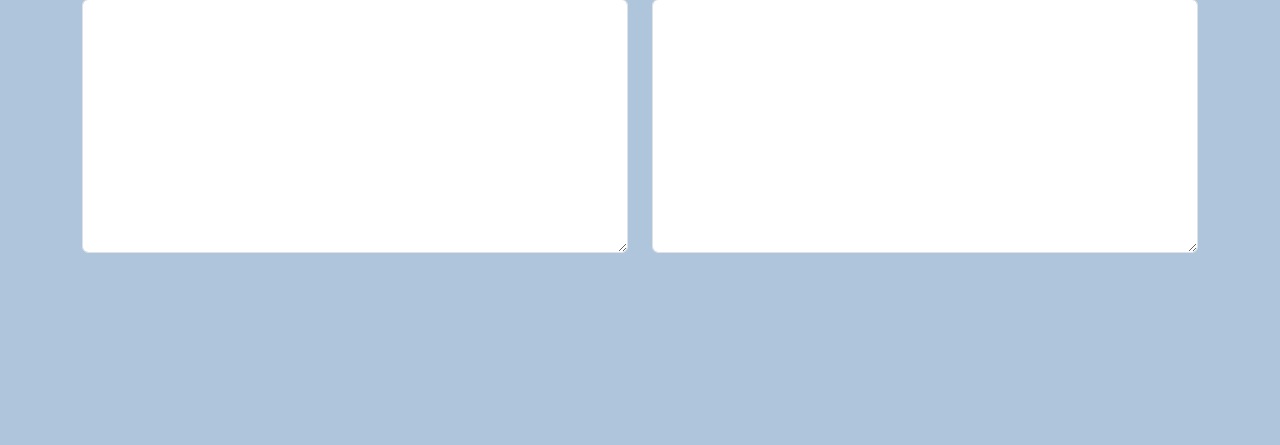
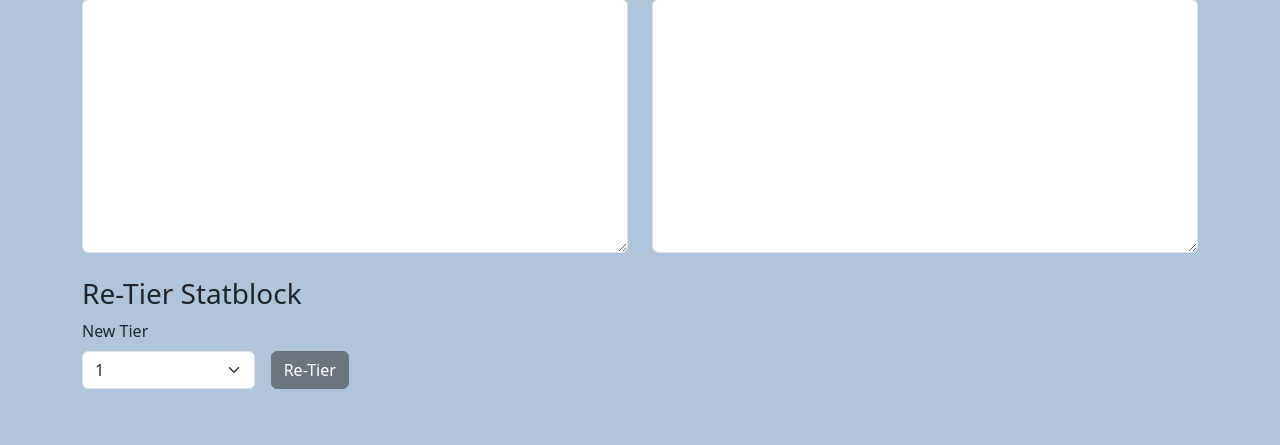
Before and after one commit to mabrown666/DaggerheartCodex, a Flask app: page / in a window 1280 px wide. Shown: the part 735-1180 px from the top of the page. Before the commit the page ends 988 px from the top, so only its background shows below. Run offline with Flask 2, Linux system fonts and the light colour scheme.

Commit message:
Implement re-tiering functionality for statblocks with API support and UI integration

```diff
--- a/app.py
+++ b/app.py
@@ -1,6 +1,7 @@
 import os
 import json
 import shutil
+import re
 from flask import Flask, render_template, request, jsonify, redirect, url_for, abort
 
 app = Flask(__name__)
@@ -50,6 +51,73 @@ def find_stat(data, name):
         if s.get('name', '').strip().lower() == name_lower:
             return s
     return None
+
+def revalue_dice(dice_str, old_tier, new_tier):
+    "Ppdates dice roll description based on a tier change."
+    dice_regex = r'^(\d+)d(\d+)([+-]\d+)?$'
+    match = re.match(dice_regex, dice_str.strip().lower())
+    if match:
+        num_dice = int(match.group(1))
+        dice_size = int(match.group(2))
+        modifier_str = match.group(3)
+        modifier = int(modifier_str) if modifier_str else 0
+        num_dice=int((num_dice / old_tier) * new_tier)
+        modifier=0 if modifier==0 else int((modifier / old_tier) * new_tier)
+        if modifier==0:
+            dice_str = f"{int(num_dice)}d{dice_size}"
+        else:
+            dice_str = f"{int(num_dice)}d{dice_size}{'+' if modifier > 0 else ''}{modifier}"
+    elif int(dice_str)>0:
+        d=int((int(dice_str)/old_tier) * new_tier)
+        dice_str=f"{d}"
+    return dice_str
+
+def retier(stat, new_tier):
+    """Placeholder function to perform re-tier calculations."""
+    thresholds_regex = r'^(\d+)/(\d+)$'
+    if stat:
+        if stat['category']!='Adversaries':
+            return None
+        old_tier = stat.get('tier')
+        if not old_tier:
+            return None
+        stat['tier'] = new_tier
+        new_tier=int(new_tier)
+        old_tier=int(old_tier)
+        tier_dif=int(new_tier) - int(old_tier)
+        if tier_dif==0:
+            return None
+        tier_change_text=["Inferior", "Lesser", "Small", "" , "Large", "Greater", "Superior"][(int(new_tier) - int(old_tier))+3]
+        stat['name'] = f"{tier_change_text} {stat['name']}"
+        stat['damage_dice'] = revalue_dice(stat['damage_dice'], old_tier, new_tier)
+        match = re.match(thresholds_regex, stat['thresholds'].strip().lower())
+        if match:
+            low_threshold = int(match.group(1))
+            high_threshold = int(match.group(2))
+            low_threshold=low_threshold + (6 * tier_dif)
+            high_threshold=high_threshold + (11 * tier_dif)
+            stat['thresholds'] = f"{low_threshold}/{high_threshold}"
+        atk=int(stat['atk'])
+        atk=atk + (tier_dif)
+        stat['atk']=f"{'+' if atk>0 else ''}{atk}"
+        hp=int(stat['hp'])
+        hp=hp + (2 * tier_dif)
+        stat['hp']=f"{hp}"
+        stress=int(stat['stress'])
+        stress=stress + (2 * tier_dif)
+        stat['stress']=f"{stress}"
+        difficulty=int(stat['difficulty'])
+        difficulty=difficulty + (3 * tier_dif)
+        stat['difficulty']=f"{difficulty}"
+
+        for feature in stat["features"]:
+            feature["description"] = re.sub(
+                r'(\d+d\d+[+-]\d+|\d+d\d+)',
+                lambda match: revalue_dice(match.group(0), old_tier, new_tier),
+                feature["description"]
+            )
+
+    return stat
 
 
 @app.route('/')
@@ -160,6 +228,25 @@ def api_stat(name):
     return jsonify(found)
 
 
+@app.route('/api/retier', methods=['POST'])
+def api_retier():
+    """Finds a statblock and returns a modified version for a new tier."""
+    payload = request.get_json() or {}
+    name = (payload.get('name') or '').strip()
+    new_tier = payload.get('new_tier')
+
+    if not name or not new_tier:
+        return jsonify({'error': 'Name and new_tier are required'}), 400
+
+    data = load_data()
+    stat = find_stat(data, name)
+    if not stat:
+        return jsonify({'error': 'Not found'}), 404
+
+    modified_stat = retier(stat.copy(), new_tier)
+    return jsonify(modified_stat or stat)
+
+
 @app.route('/api/save', methods=['POST'])
 def api_save():
     """Creates a new statblock or updates an existing one."""
--- a/static/main.js
+++ b/static/main.js
@@ -2,6 +2,7 @@ document.addEventListener('DOMContentLoaded', function () {
   // Common: category -> types wiring
   const categoryEl = document.getElementById('category');
   const typeEl = document.getElementById('type');
+  let currentStatName = null; // To store the name of the currently viewed statblock
 
   function loadTypesForCategory(cat, targetTypeEl) {
     targetTypeEl = targetTypeEl || typeEl;
@@ -77,11 +78,36 @@ document.addEventListener('DOMContentLoaded', function () {
         fetch(`/api/stat/${encodeURIComponent(name)}`)
           .then(r => r.json())
           .then(data => {
+            currentStatName = data.name; // Store the name
             if (formattedEl) formattedEl.value = formatStatblock(data);
             const outputJson = transformToOutputJson(data);
             if (formattedJsonEl) formattedJsonEl.value = JSON.stringify(outputJson, null, 2);
           });
       });
+    });
+  }
+
+  // Re-tier wiring
+  const retierBtn = document.getElementById('retierBtn');
+  if (retierBtn) {
+    retierBtn.addEventListener('click', () => {
+      if (!currentStatName) {
+        alert('Please view a statblock first.');
+        return;
+      }
+      const newTier = document.getElementById('retier-tier').value;
+      const payload = {
+        name: currentStatName,
+        new_tier: newTier
+      };
+
+      fetch('/api/retier', {method: 'POST', headers: {'Content-Type':'application/json'}, body: JSON.stringify(payload)})
+        .then(r => r.json())
+        .then(data => {
+          if (formattedEl) formattedEl.value = formatStatblock(data);
+          const outputJson = transformToOutputJson(data);
+          if (formattedJsonEl) formattedJsonEl.value = JSON.stringify(outputJson, null, 2);
+        });
     });
   }
 
--- a/templates/lookup.html
+++ b/templates/lookup.html
@@ -52,6 +52,21 @@
   </div>
 </div>
 
+<h3 class="mt-4">Re-Tier Statblock</h3>
+<div class="row g-3 align-items-end mb-3">
+    <div class="col-md-2">
+        <label for="retier-tier" class="form-label">New Tier</label>
+        <select id="retier-tier" class="form-select">
+            {% for t in tiers %}
+            <option value="{{t}}">{{t}}</option>
+            {% endfor %}
+        </select>
+    </div>
+    <div class="col-md-3">
+        <button id="retierBtn" class="btn btn-secondary">Re-Tier</button>
+    </div>
+</div>
+
 <script>
 // initial wiring handled in static/main.js
 </script>
```
Also changed, not shown: api.md (+41 -0 lines).
